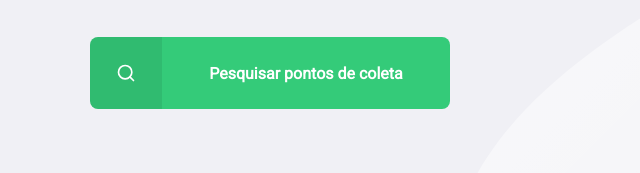
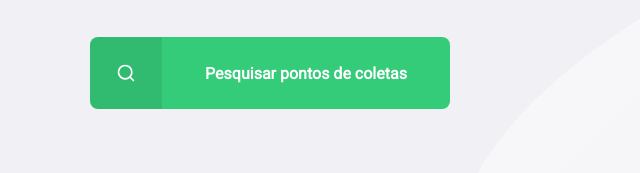
Before and after one commit to ajdonato/ecoleta-nlw, a website: page src/views/index.html in a window 1280 px wide. Shown: the part 505-678 px from the top of the page, 0-640 px from the left. Drawn offline with nearby package versions, Linux system fonts and the light colour scheme; files that its build step writes are made by us from their sources.

Commit message:
Correções de português

```diff
--- a/src/views/index.html
+++ b/src/views/index.html
@@ -21,7 +21,7 @@
             <p>Ajudamos pessoas a encontrarem pontos de coleta de formas eficientes.</p>
             <a href="#">
                 <span></span>
-                <strong>Pesquisar pontos de coleta
+                <strong>Pesquisar pontos de coletas
                 </strong>
             </a>
         </main>
```
